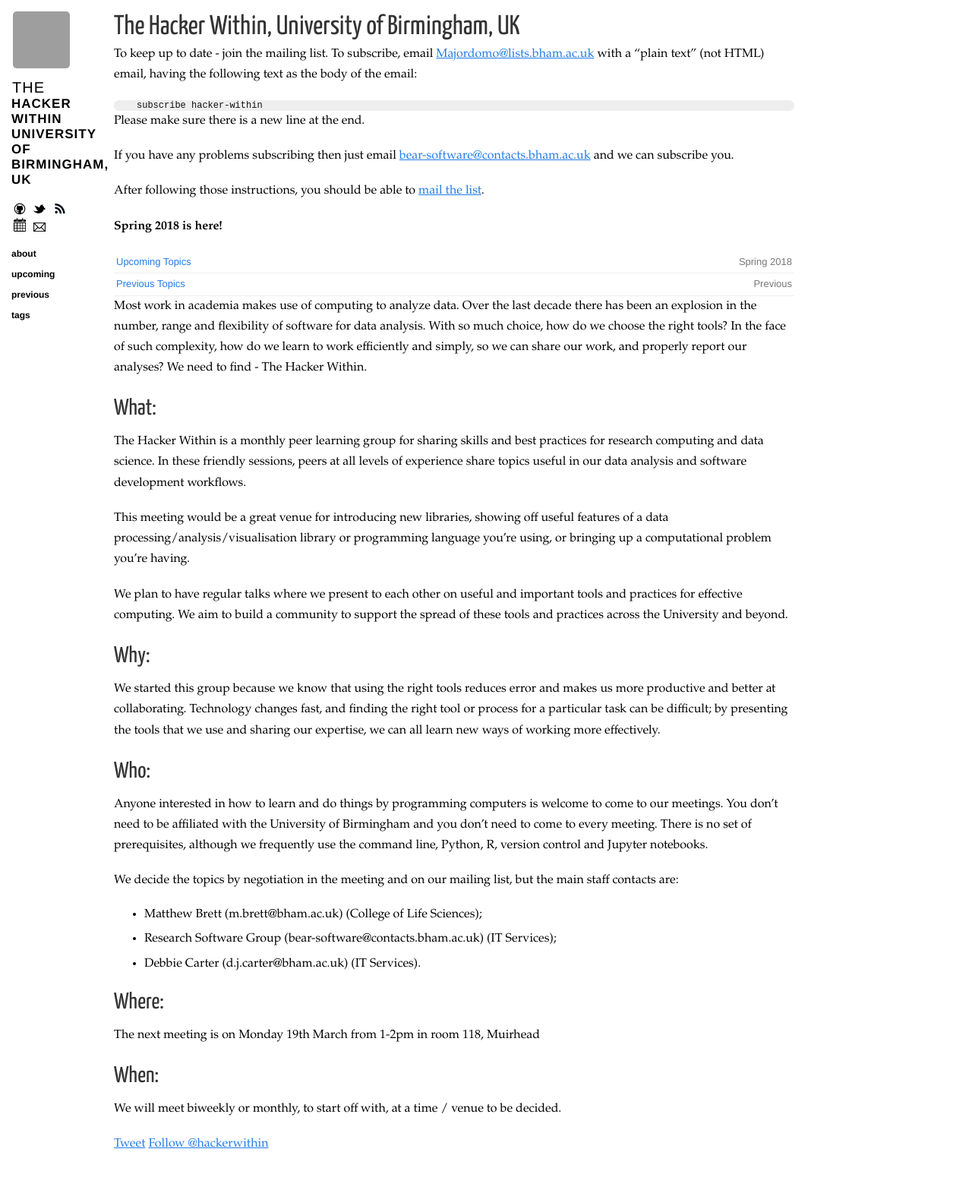
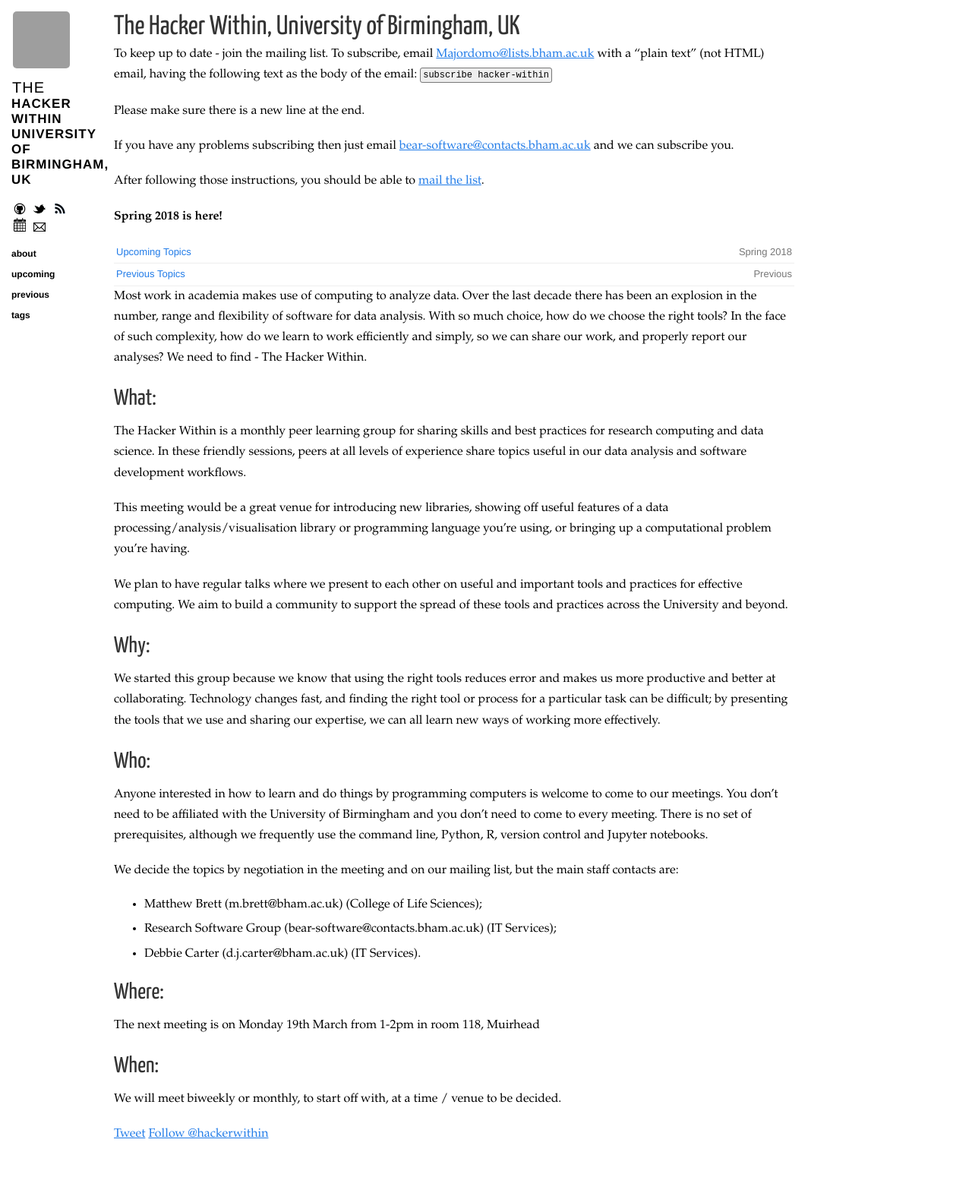
Before and after one commit to thehackerwithin/UoB, a Jekyll site: the page built from index.md, in a window 1280 px wide. Shown: the whole page at 76% size. Built offline with Jekyll 4.4.1, drawn with Linux system fonts in a browser that asks for light colours; nearby versions of some CDN libraries; comment, search, counter and statistics services are not loaded; grey boxes are pictures that could not be loaded.

Commit message:
Undo confusing attempt at pre block.

````diff
--- a/index.md
+++ b/index.md
@@ -11,10 +11,7 @@
 To keep up to date - join the mailing list.  To subscribe, email
 [Majordomo@lists.bham.ac.uk](Majordomo@lists.bham.ac.uk) with a "plain text"
 (not HTML) email, having the following text as the body of the email:
-
-```
-subscribe hacker-within
-```
+`subscribe hacker-within`
 
 Please make sure there is a new line at the end.
 
````
